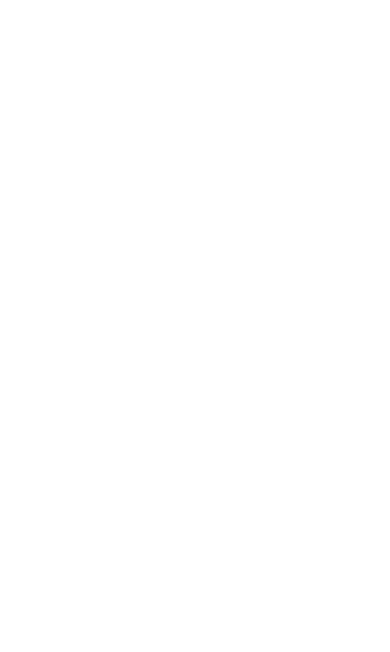
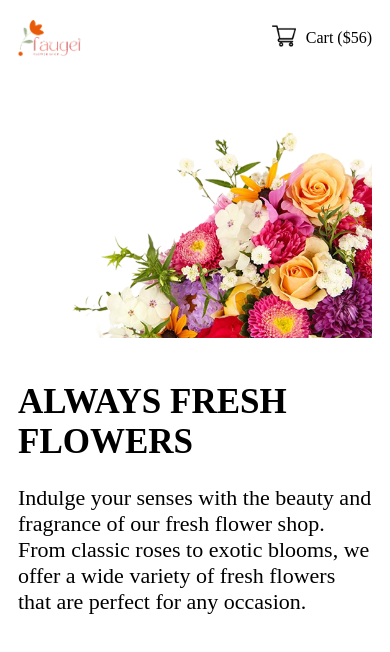
Before and after one commit to SNOWinfinite/assignment-02, a plain HTML site: page index.html in a window 390 px wide. Drawn offline with Linux system fonts and the light colour scheme.

Commit message:
adding header

```diff
--- a/index.html
+++ b/index.html
@@ -4,8 +4,36 @@
     <meta charset="UTF-8">
     <meta name="viewport" content="width=device-width, initial-scale=1.0">
     <title>Flowers</title>
+    <link rel="stylesheet" href="styles/flowers.css">
 </head>
 <body>
+    <header>
+        <nav class="navbar">
+            <img class="nav-logo" src="assets/logo.png" alt="">
+            <ul>
+
+                 <li class="remove"><a href="">Home</a></li>
+                 <li class="remove" ><a href="">Shop</a></li>
+                 <li class="remove" ><a href="">About us</a></li>
+
+             <div>
+                <li><img class="cart" src="assets/shopping-cart.png" alt=""></li>
+             <li><a href="">Cart ($56)</a></li>
+             </div>
+
+            </ul>
+
+        </nav>
+        <div class="banner">
+            <div class="banner-column">
+              <h1 class="banner-heading">ALWAYS FRESH FLOWERS</h1>
+              <p class="banner-description" >Indulge your senses with the beauty and fragrance of our fresh flower shop. From classic roses to exotic blooms, we offer a wide variety of fresh flowers that are perfect for any occasion. </p>
+            </div>
+
+            <img class="banner-pic" src="assets/hero-flower.png" alt="">
+
+        </div>
+    </header>
 
 </body>
 </html>
--- a/styles/flowers.css
+++ b/styles/flowers.css
@@ -0,0 +1,99 @@
+header{
+    padding: 0px 150px;
+}
+
+
+
+
+/* nav styles */
+
+.navbar{
+    display: flex;
+    justify-content: space-between;
+    align-items: center;
+}
+
+.navbar ul{
+    display: flex;
+    align-items: center;
+    gap: 40px;
+
+}
+.navbar li{
+    list-style: none;
+
+}
+.navbar a{
+    text-decoration: none;
+    color: black;
+
+}
+.navbar div{
+    display: flex;
+    align-items: center;
+    gap: 10px;
+}
+
+
+
+.cart{
+    height: 24px;
+    width: 24px;
+}
+
+/* banner styles */
+
+.banner{
+    display: flex;
+
+    gap: 0px;
+    margin-top: 120px;
+
+}
+.banner-column{
+    margin-top: 65px;
+    margin-bottom: 0px;
+}
+.banner-heading{
+    font-weight: bold;
+    font-size: 50px;
+}
+.banner-pic{
+    width: 570px;
+    height: 355px;
+}
+.banner-description{
+    font-size: 22px;
+}
+
+/* responsiveness for header */
+
+@media screen and (max-width:576px) {
+    header{
+        padding: 0 10px;
+    }
+    .remove{
+        display: none;
+    }
+    .nav-logo{
+        width: 63px;
+        height: 38px;
+    }
+    .banner{
+        flex-direction: column-reverse;
+        margin-top: 50px;
+
+    }
+    .banner-pic{
+        width: 100%;
+        height: 100%;
+        margin-bottom: 0px;
+    }
+    .banner-heading{
+        font-size: 35px;
+
+    }
+    .banner-column{
+        margin-top: 20px;
+    }
+}
```
Also changed, not shown: assets/shopping-cart.png (added).
